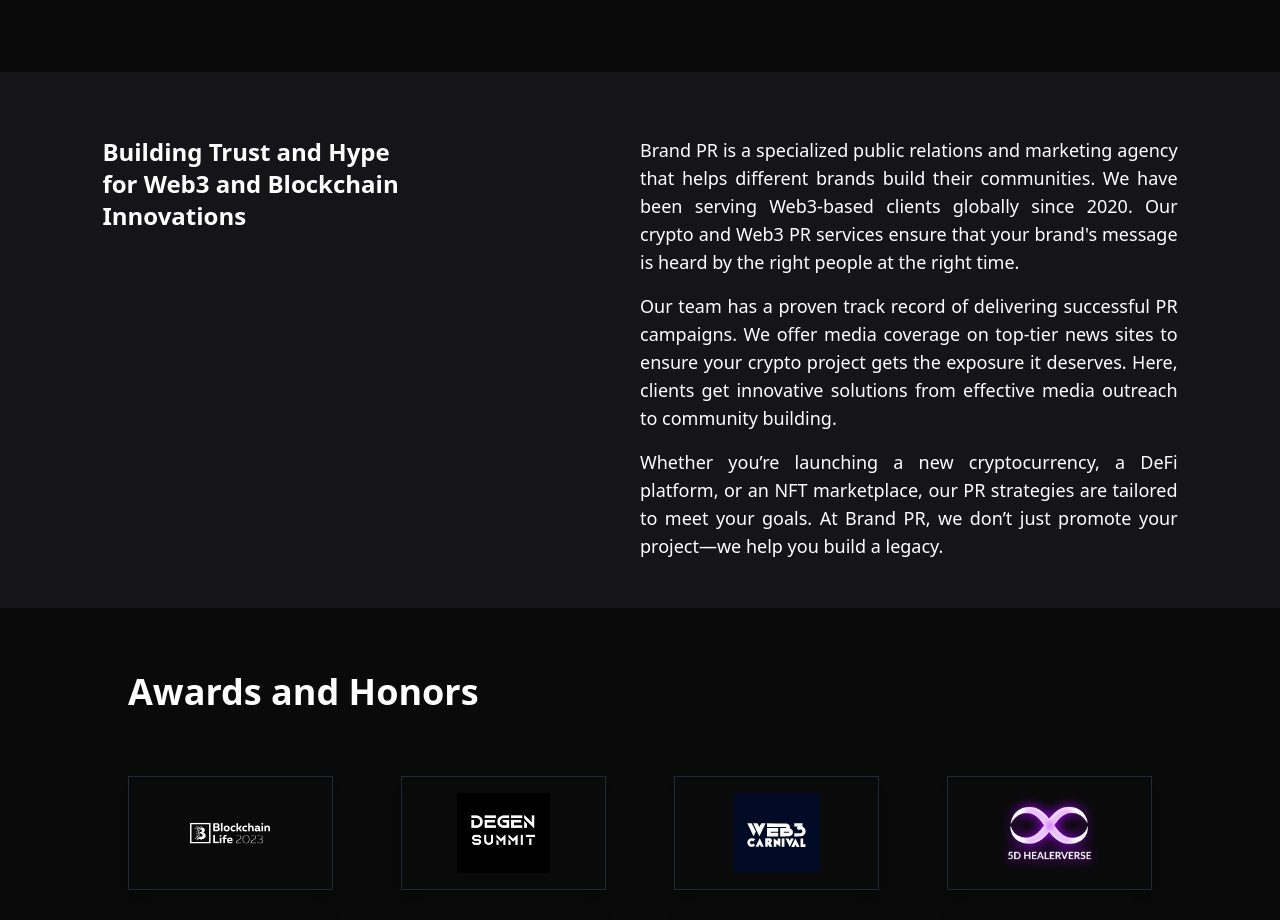
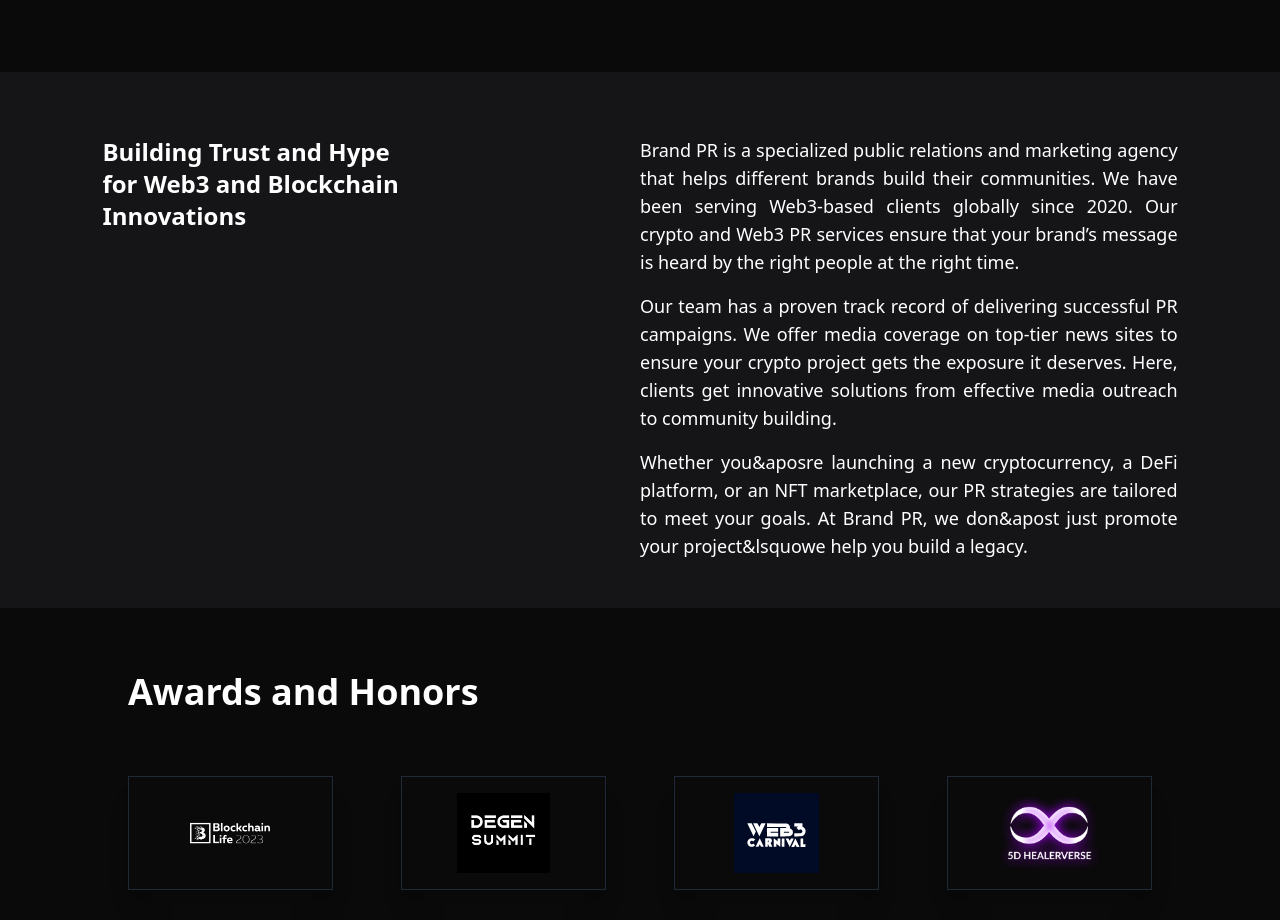
Before and after one commit to quatumprince/brandPr, a Next.js app: page / in a window 1280 px wide. Shown: the part 3680-4600 px from the top of the page. Built offline with nearby package versions, Linux system fonts and the light colour scheme.

Commit message:
production build

```diff
--- a/src/components/AboutUs.tsx
+++ b/src/components/AboutUs.tsx
@@ -11,7 +11,7 @@ const AboutUs = () => {
 					</h5>
 					<div className="w-full sm:w-[50%]">
 						<p className="mb-4 text-lg text-justify">
-						Brand PR is a specialized public relations and marketing agency that helps different brands build their communities. We have been serving Web3-based clients globally since 2020. Our crypto and Web3 PR services ensure that your brand's message is heard by the right people at the right time.
+						Brand PR is a specialized public relations and marketing agency that helps different brands build their communities. We have been serving Web3-based clients globally since 2020. Our crypto and Web3 PR services ensure that your brand&rsquo;s message is heard by the right people at the right time.
 
 						</p>
 						<p className="text-lg mb-4 text-justify">
@@ -19,7 +19,7 @@ const AboutUs = () => {
 
 						</p>
 						<p className="text-lg text-justify">
-						Whether you’re launching a new cryptocurrency, a DeFi platform, or an NFT marketplace, our PR strategies are tailored to meet your goals. At Brand PR, we don’t just promote your project—we help you build a legacy.
+						Whether you&aposre launching a new cryptocurrency, a DeFi platform, or an NFT marketplace, our PR strategies are tailored to meet your goals. At Brand PR, we don&apost just promote your project&lsquowe help you build a legacy.
 
 						</p>
 					</div>
```
